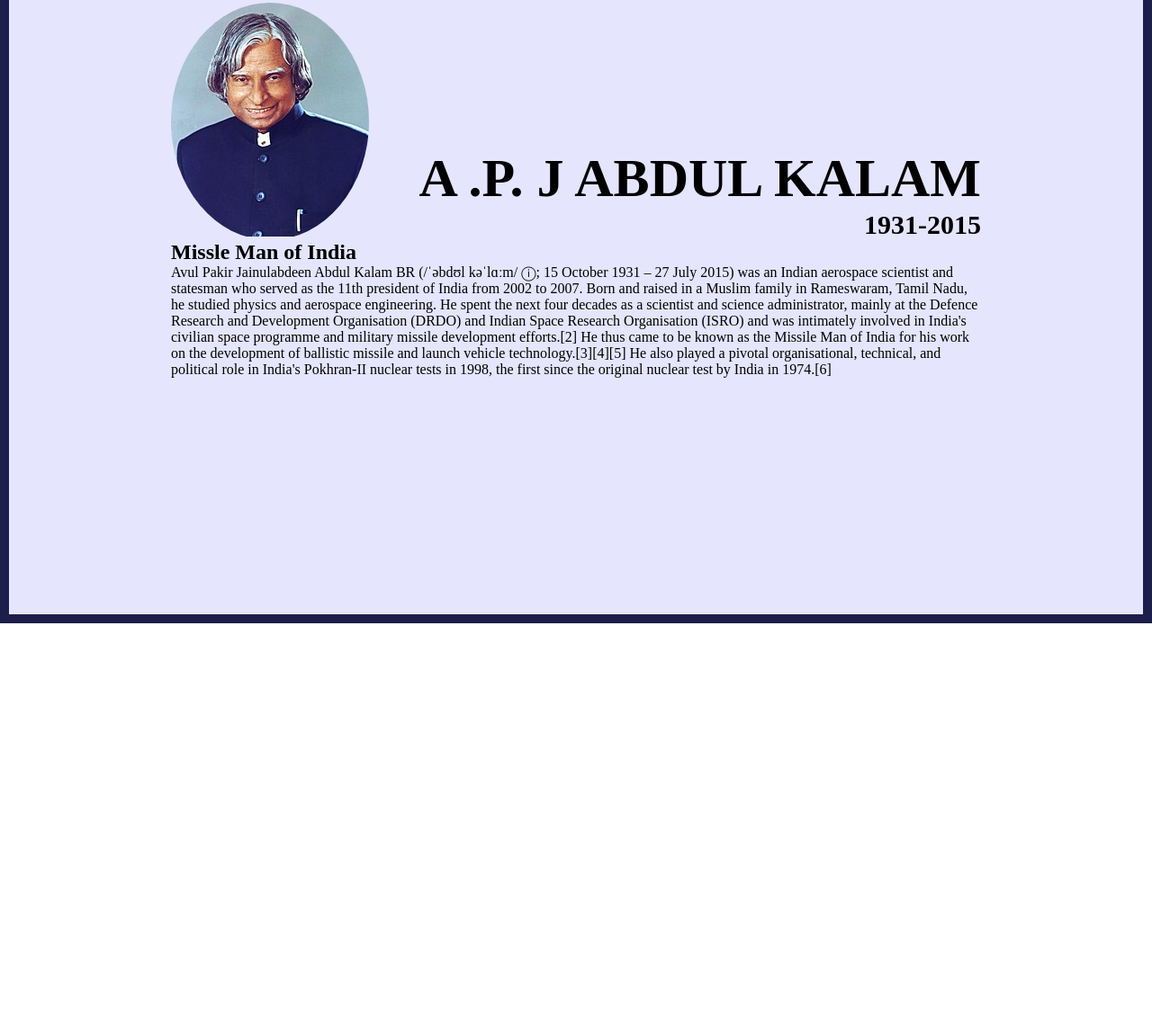
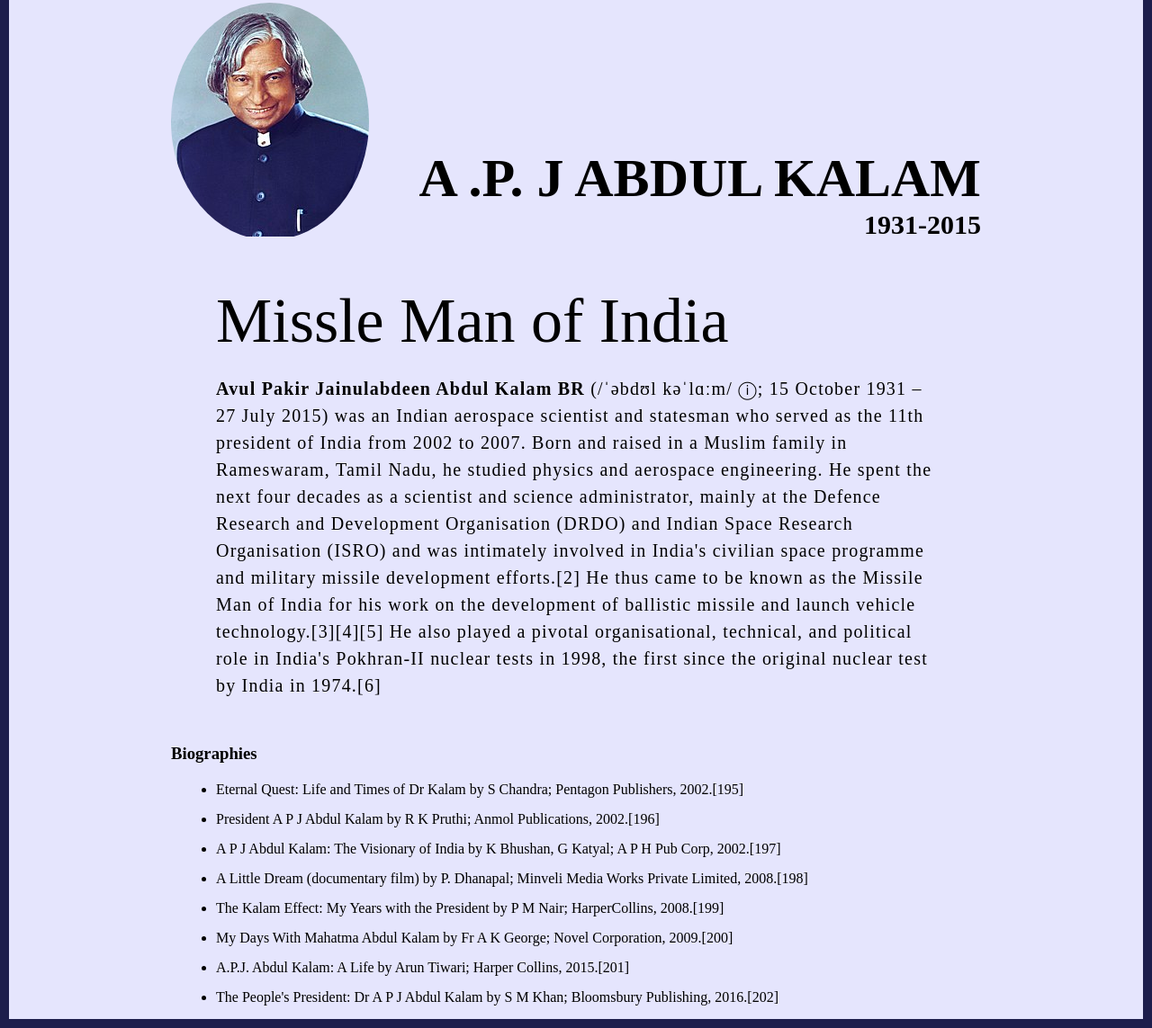
Before and after one commit to ByteByVanshika/Projects, a plain HTML site: page project1/index.html in a window 1280 px wide. Shown: the part 107-1250 px from the top of the page at 90% size. Before the commit the page ends 800 px from the top, so only its background shows below. Drawn offline with Linux system fonts and the light colour scheme.

Commit message:
biograghy

```diff
--- a/project1/index.html
+++ b/project1/index.html
@@ -18,10 +18,23 @@
                  <h4>1931-2015</h4>
              </div>
           </section>
-          <section class="about-section">
+         <section class="about-section">
             <h2>Missle Man of India</h2>
-            <p>Avul Pakir Jainulabdeen Abdul Kalam BR (/ˈəbdʊl kəˈlɑːm/ ⓘ; 15 October 1931 – 27 July 2015) was an Indian aerospace scientist and statesman who served as the 11th president of India from 2002 to 2007. Born and raised in a Muslim family in Rameswaram, Tamil Nadu, he studied physics and aerospace engineering. He spent the next four decades as a scientist and science administrator, mainly at the Defence Research and Development Organisation (DRDO) and Indian Space Research Organisation (ISRO) and was intimately involved in India's civilian space programme and military missile development efforts.[2] He thus came to be known as the Missile Man of India for his work on the development of ballistic missile and launch vehicle technology.[3][4][5] He also played a pivotal organisational, technical, and political role in India's Pokhran-II nuclear tests in 1998, the first since the original nuclear test by India in 1974.[6]</p>
-          </section>
+            <p><b>Avul Pakir Jainulabdeen Abdul Kalam BR </b>(/ˈəbdʊl kəˈlɑːm/ ⓘ; 15 October 1931 – 27 July 2015) was an Indian aerospace scientist and statesman who served as the 11th president of India from 2002 to 2007. Born and raised in a Muslim family in Rameswaram, Tamil Nadu, he studied physics and aerospace engineering. He spent the next four decades as a scientist and science administrator, mainly at the Defence Research and Development Organisation (DRDO) and Indian Space Research Organisation (ISRO) and was intimately involved in India's civilian space programme and military missile development efforts.[2] He thus came to be known as the Missile Man of India for his work on the development of ballistic missile and launch vehicle technology.[3][4][5] He also played a pivotal organisational, technical, and political role in India's Pokhran-II nuclear tests in 1998, the first since the original nuclear test by India in 1974.[6]</p>
+         </section>
+       <section class="biography-section">
+                   <h3>Biographies</h3>
+          <ul>
+             <li> Eternal Quest: Life and Times of Dr Kalam by S Chandra; Pentagon Publishers, 2002.[195]</li>
+             <li> President A P J Abdul Kalam by R K Pruthi; Anmol Publications, 2002.[196]</li>
+             <li> A P J Abdul Kalam: The Visionary of India by K Bhushan, G Katyal; A P H Pub Corp, 2002.[197]</li>
+             <li> A Little Dream (documentary film) by P. Dhanapal; Minveli Media Works Private Limited, 2008.[198]</li>
+             <li> The Kalam Effect: My Years with the President by P M Nair; HarperCollins, 2008.[199]</li>
+             <li> My Days With Mahatma Abdul Kalam by Fr A K George; Novel Corporation, 2009.[200]</li>
+             <li> A.P.J. Abdul Kalam: A Life by Arun Tiwari; Harper Collins, 2015.[201]</li>
+             <li> The People's President: Dr A P J Abdul Kalam by S M Khan; Bloomsbury Publishing, 2016.[202]</li>
+          </ul>
+       </section>
         </div>
     </div>
 </body>
--- a/project1/style.css
+++ b/project1/style.css
@@ -21,7 +21,7 @@
     align-items: flex-end;
  }
 
-    h1 {
+ h1 {
     font-size: 60px;
     font-weight: bold;
     columns:#1d1e4c;
@@ -36,3 +36,29 @@ h4{
     border-radius: 50%;
     overflow: hidden;
 }
+
+.about-section{
+    margin: 50px;
+}
+.about-section h2{
+    font-size: 70px;
+    font-weight: 400;
+    margin-bottom: 20px;
+}
+.about-section p {
+    font-size: 20px;
+ line-height: 30px;
+ letter-spacing: 1.2px;
+}
+.biography-section{
+    margin-top: 50px;
+}
+.biography-section h3{
+    margin-bottom: 20px;
+}
+.biography-section ul {
+    margin-left: 50px;
+}
+.biography-section li {
+    margin-bottom: 15px;
+}
```
